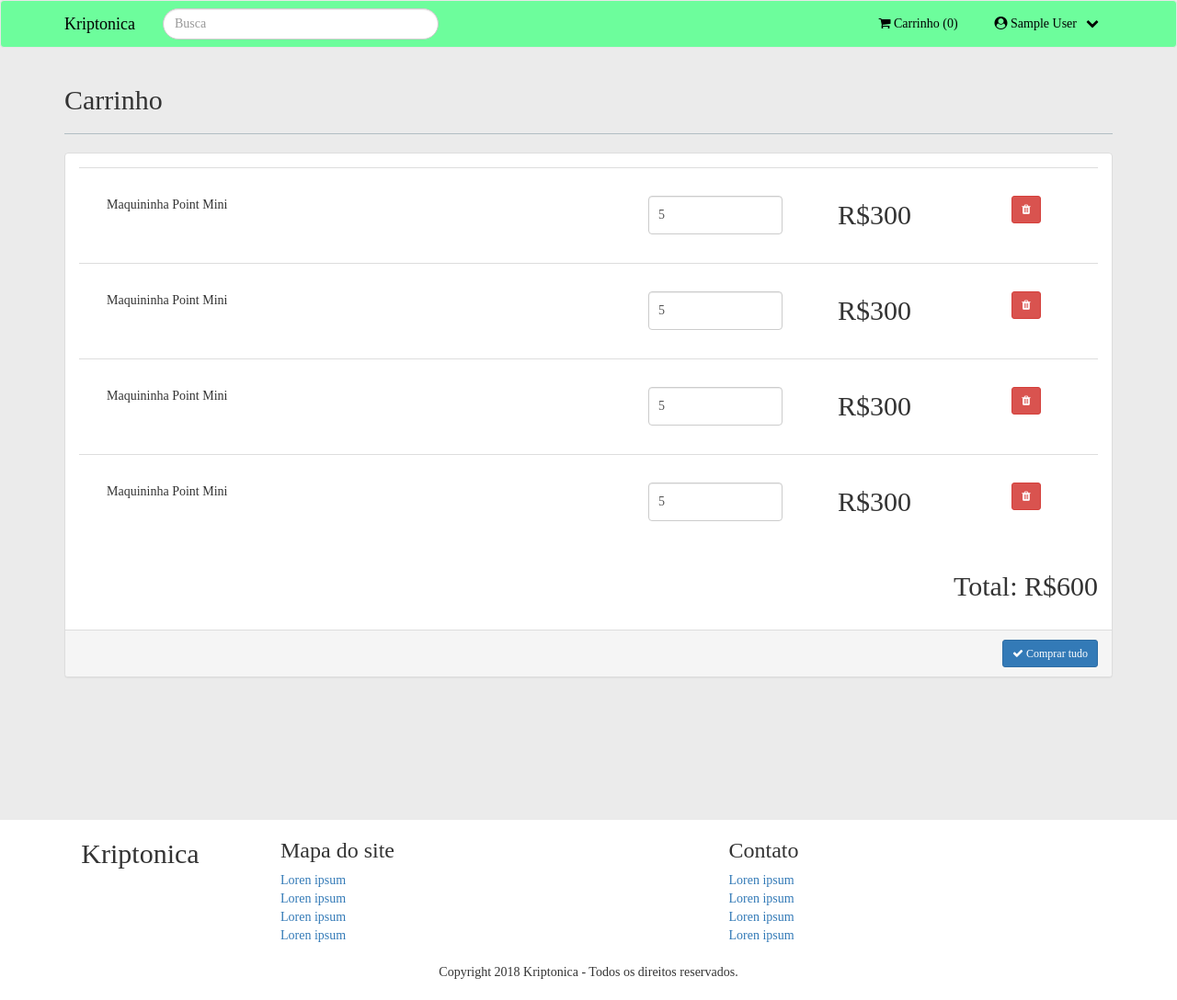
After one commit to kryptonica/mercado-moedas, a CodeIgniter app: page /database/carrinho_c in a window 1280 px wide. The commit adds this page. Shown: the whole page at 92% size. Run offline with CodeIgniter, Linux system fonts and the light colour scheme; the visitor is signed in with stand-in values (Sample User, id 1); some web fonts are replaced.

Commit message:
Início carrinho

```diff
--- /dev/null
+++ b/application/controllers/Carrinho_c.php
@@ -0,0 +1,14 @@
+<?php
+
+class Carrinho_c extends MY_Controller {
+
+    public function __construct() {
+        parent::__construct();
+        $this->load->model('exemplo');
+    }
+
+    public function index() {
+        $this->carregar_pagina("carrinho/index");
+    }
+
+}
--- /dev/null
+++ b/application/views/carrinho/index.php
@@ -0,0 +1,55 @@
+<section class="container colar-rodape">
+    <div class="row">
+        <div class="col-sm-12">
+            <h2>Carrinho</h2>
+            <hr>
+        </div>
+    </div>
+    <div class="panel panel-default">
+        <div class="panel-body">
+            <div class="table-responsive">
+                <table class="table table-hover table-carrinho">
+                    <tbody>
+                        <tr>
+                            <td class="raleway-bold td-nome-anuncio">Maquininha Point Mini</td>
+                            <td ><input class="pull-right form-control quantidade-produto" type="number" value="5"></td>
+                            <td class="td-preco">R$300</td>
+                            <td><a class="btn btn-danger btn-sm"><span class="fa fa-trash"></span></a></td>
+                        </tr>
+                        <tr>
+                            <td class="raleway-bold td-nome-anuncio">Maquininha Point Mini</td>
+                            <td ><input class="pull-right form-control quantidade-produto" type="number" value="5"></td>
+                            <td class="td-preco">R$300</td>
+                            <td><a class="btn btn-danger btn-sm"><span class="fa fa-trash"></span></a></td>
+                        </tr>
+                        <tr>
+                            <td class="raleway-bold td-nome-anuncio">Maquininha Point Mini</td>
+                            <td ><input class="pull-right form-control quantidade-produto" type="number" value="5"></td>
+                            <td class="td-preco">R$300</td>
+                            <td><a class="btn btn-danger btn-sm"><span class="fa fa-trash"></span></a></td>
+                        </tr>
+                        <tr>
+                            <td class="raleway-bold td-nome-anuncio">Maquininha Point Mini</td>
+                            <td ><input class="pull-right form-control quantidade-produto" type="number" value="5"></td>
+                            <td class="td-preco">R$300</td>
+                            <td><a class="btn btn-danger btn-sm"><span class="fa fa-trash"></span></a></td>
+                        </tr>
+                    </tbody>
+                </table>
+            </div>
+            <div class="row">
+                <div class="col-sm-12 text-right">
+                    <p id="total" class="td-preco"><span class="raleway-bold">Total: </span><span id="valor-total"> R$600</span></p>
+                </div>
+            </div>
+        </div>
+        <div class="panel-footer">
+            <div class="clearfix">
+                <a href="<?= site_url('cadastraranuncio') ?>">
+                    <button class="btn btn-sm btn-primary pull-right"><span class="fa fa-check"></span> Comprar tudo</button>
+                </a>
+            </div>
+        </div>
+    </div>
+
+</section>
--- a/application/views/commons/header.php
+++ b/application/views/commons/header.php
@@ -31,11 +31,12 @@
                             <div class="navbar-right">
                                 <!--<span class="fa fa-user-circle" style="font-size: 30px;    padding:  10px;"></span>-->
                                 <ul class="nav navbar-nav">
-                                    <li><a href="<?= base_url("meusanuncios"); ?>"><span class="fa fa-bullhorn"></span> Meus Anuncios</a></li>
+                                    <li><a href="<?= base_url("carrinho_c"); ?>"><span class="fa fa-shopping-cart"></span> Carrinho (0) </a></li>
                                     <li class="dropdown">
                                         <a href="#" class="dropdown-toggle" data-toggle="dropdown" role="button" aria-haspopup="true" aria-expanded="false"><span class="fa fa-user-circle"></span> <?= $this->session->nome ?><span class="fa fa-chevron-down"></span></a>
                                         <ul class="dropdown-menu">
                                             <li><a href="<?= base_url("perfil/" . $this->session->usuario_id); ?>"><span class="fa fa-user-circle"></span> Perfil</a></li>
+                                            <li><a href="<?= base_url("meusanuncios"); ?>"><span class="fa fa-bullhorn"></span> Meus Anuncios</a></li>
                                             <li><a href="<?= base_url("editar"); ?>"><span class="fa fa-cog"></span> Editar perfil</a></li>
                                             <li><a href="<?= base_url("login_c/logout"); ?>"><span class="fa fa-sign-out"></span> Sair</a></li>
                                         </ul>
--- a/assets/css/custom.css
+++ b/assets/css/custom.css
@@ -264,3 +264,23 @@ td.clique a {
     border: solid #ccc 1px;
     border-radius: 4px;
 }
+
+.table-carrinho td{
+    padding: 30px !important;
+}
+.table-carrinho input{
+    width: 50% !important;
+    padding: 20px 10px;
+    line-height: 28px;
+}
+.td-preco {
+    font-size: 30px;
+}
+.td-nome-anuncio{
+    width: 40%
+}
+#quantidade-compra{
+    width: 20%;
+    display: inline-block !important;
+    /*padding-top: 1px;*/
+}
```
Also changed, not shown: application/views/anuncio/visualizar_anuncio.php (+6 -2 lines), application/views/moeda/index.php (added, +7 -0 lines).
